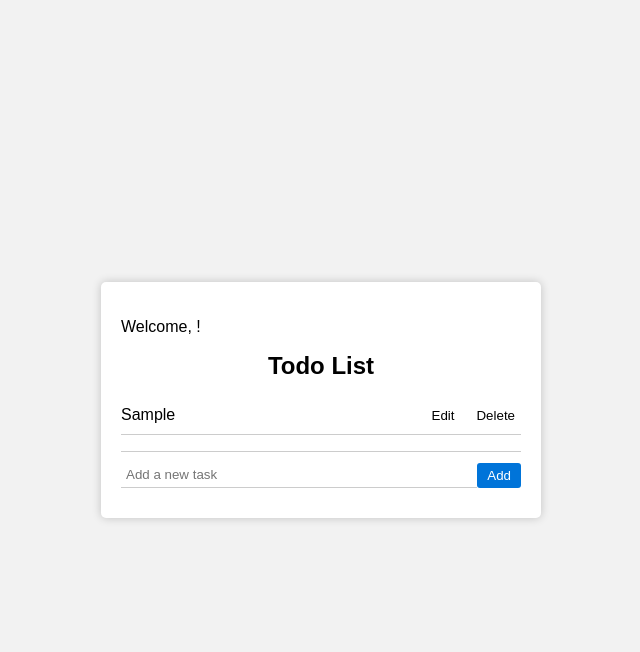
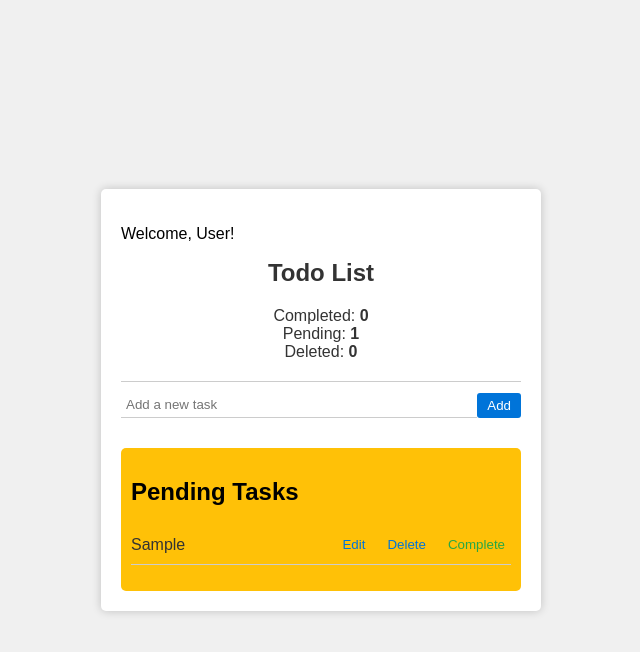
Before and after one commit to Vhickjr/todoapp, a plain HTML site: page task.html in a window 1280 px wide. Both pictures are taken after typing "Sample" into the empty fields and a click on the button "Add". Shown: the whole page, without its empty margins (319-959 px from the left). Drawn offline with Linux system fonts and the light colour scheme.

Commit message:
new commit

```diff
--- a/task.html
+++ b/task.html
@@ -5,7 +5,7 @@
     <style>
       body {
         font-family: Arial, sans-serif;
-        background-color: #f2f2f2;
+        background-color: #f0f0f0;
         margin: 0;
         display: flex;
         justify-content: center;
@@ -24,6 +24,7 @@
       h1 {
         text-align: center;
         font-size: 24px;
+        color: #333;
       }
 
       ul {
@@ -43,6 +44,7 @@
         flex: 1;
         margin: 0;
         padding: 0;
+        color: #333;
       }
 
       .task-actions {
@@ -54,6 +56,7 @@
         background: none;
         border: none;
         cursor: pointer;
+        color: #0074d9;
       }
 
       .add-task {
@@ -78,12 +81,53 @@
         padding: 5px 10px;
         cursor: pointer;
       }
+
+      /* Style for the "Complete" button */
+      .complete-task {
+        background: none;
+        border: none;
+        cursor: pointer;
+        color: #28a745;
+      }
+
+      .complete-task:disabled {
+        color: #6c757d;
+        cursor: not-allowed;
+      }
+
+      /* Styling for the overview counts */
+      #overview {
+        margin: 20px 0;
+        text-align: center;
+      }
+
+      #overview p {
+        margin: 0;
+        color: #333;
+      }
+
+      #overview span {
+        font-weight: bold;
+      }
+
+      /* Styling for the pending tasks box */
+      #pending-tasks {
+        background-color: #ffc107;
+        padding: 10px;
+        border-radius: 5px;
+        margin-top: 20px;
+      }
     </style>
   </head>
   <body>
     <div class="container">
-      <p>Welcome, <span id="username"></span>!</p>
+      <p>Welcome, <span id="username">User</span>!</p>
       <h1>Todo List</h1>
+      <div id="overview">
+        <p>Completed: <span id="completed-count">0</span></p>
+        <p>Pending: <span id="pending-count">0</span></p>
+        <p>Deleted: <span id="deleted-count">0</span></p>
+      </div>
       <ul id="task-list">
         <!-- Tasks will be added here dynamically -->
       </ul>
@@ -91,35 +135,57 @@
         <input type="text" id="new-task" placeholder="Add a new task" />
         <button class="add-button" id="add-task">Add</button>
       </div>
+      <div id="pending-tasks">
+        <h2>Pending Tasks</h2>
+        <ul id="pending-task-list">
+          <!-- Pending tasks will be added here dynamically -->
+        </ul>
+      </div>
     </div>
     <script>
       // JavaScript for adding, editing, and deleting tasks
       const taskList = document.getElementById("task-list");
+      const pendingTaskList = document.getElementById("pending-task-list");
       const newTaskInput = document.getElementById("new-task");
       const addTaskButton = document.getElementById("add-task");
+      const completedCount = document.getElementById("completed-count");
+      const pendingCount = document.getElementById("pending-count");
+      const deletedCount = document.getElementById("deleted-count");
 
-      // Function to add a new task
-      function addTask() {
-        const taskText = newTaskInput.value.trim();
-        if (taskText) {
-          const li = document.createElement("li");
-          li.innerHTML = `
+      let completedTasks = 0;
+      let pendingTasks = 0;
+      let deletedTasks = 0;
+
+      // Function to update task counts
+      function updateTaskCounts() {
+        completedCount.textContent = completedTasks;
+        pendingCount.textContent = pendingTasks;
+        deletedCount.textContent = deletedTasks;
+      }
+
+      // Function to add a new task to the "Pending Tasks" section
+      function addTask(taskText) {
+        const li = document.createElement("li");
+        li.innerHTML = `
           <p class="task-text">${taskText}</p>
           <div class="task-actions">
             <button class="edit-task">Edit</button>
             <button class="delete-task">Delete</button>
+            <button class="complete-task">Complete</button>
           </div>
         `;
-          taskList.appendChild(li);
-          newTaskInput.value = "";
-          attachTaskActions(li);
-        }
+        pendingTaskList.appendChild(li);
+        newTaskInput.value = "";
+        attachTaskActions(li);
+        pendingTasks++;
+        updateTaskCounts();
       }
 
-      // Function to attach actions to a task (edit and delete)
+      // Function to attach actions to a task (edit, delete, complete)
       function attachTaskActions(taskElement) {
         const editButton = taskElement.querySelector(".edit-task");
         const deleteButton = taskElement.querySelector(".delete-task");
+        const completeButton = taskElement.querySelector(".complete-task");
 
         editButton.addEventListener("click", function () {
           const newText = prompt(
@@ -133,14 +199,34 @@
 
         deleteButton.addEventListener("click", function () {
           taskElement.remove();
+          pendingTasks--;
+          deletedTasks++;
+          updateTaskCounts();
+        });
+
+        completeButton.addEventListener("click", function () {
+          taskElement.style.textDecoration = "line-through";
+          taskElement.style.color = "gray";
+          taskElement.querySelector(".complete-task").disabled = true;
+          completedTasks++;
+          pendingTasks--;
+          updateTaskCounts();
         });
       }
 
       // Event listener for adding a new task
-      addTaskButton.addEventListener("click", addTask);
+      addTaskButton.addEventListener("click", function () {
+        const taskText = newTaskInput.value.trim();
+        if (taskText) {
+          addTask(taskText);
+        }
+      });
 
       // Attach actions to existing tasks
       taskList.querySelectorAll("li").forEach(attachTaskActions);
+
+      // Initial update of task counts
+      updateTaskCounts();
     </script>
   </body>
 </html>
```
Also changed, not shown: index.html (+9 -2 lines).
